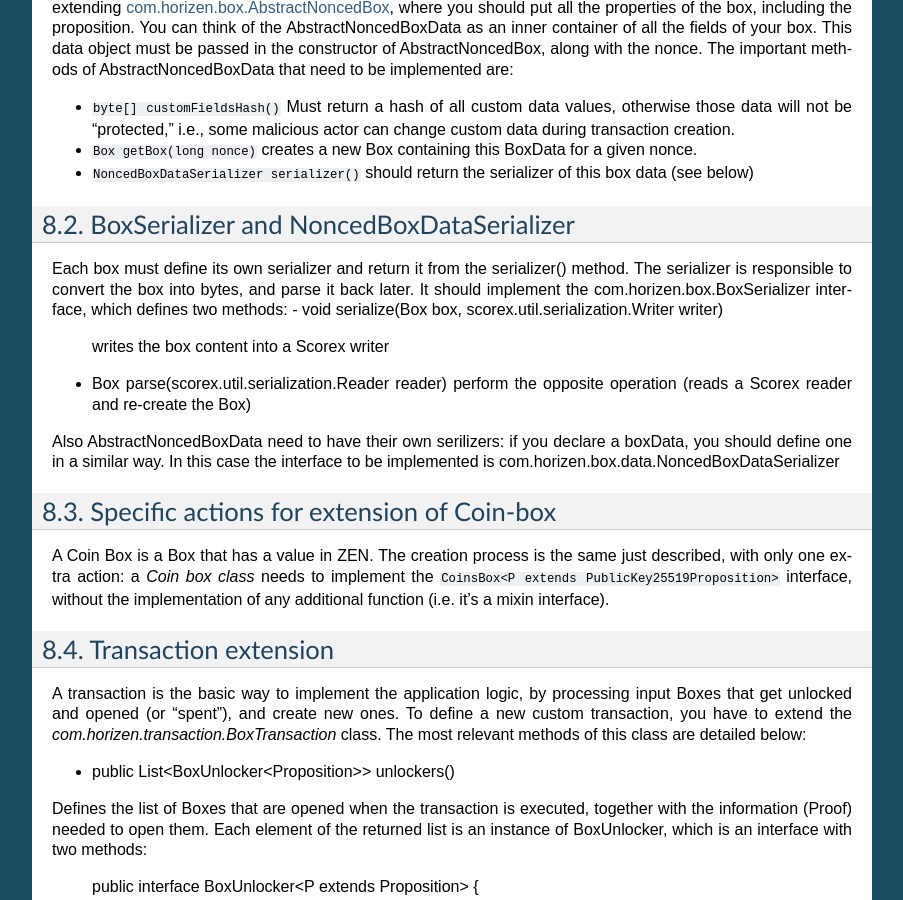
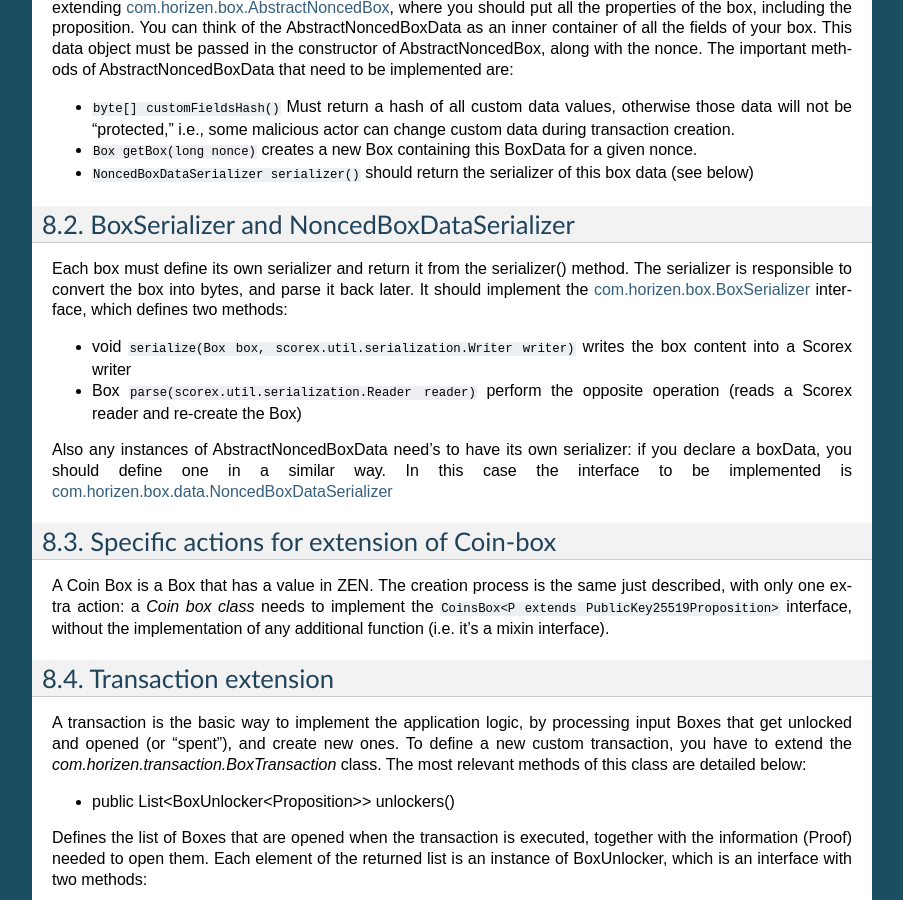
Before and after one commit to HorizenOfficial/developer-horizen-global, a Sphinx documentation site: the page built from docs/introduction/Sidechain-SDK-extension.rst, in a window 1280 px wide and 900 px high, scrolled down 795 px. Shown: the whole window, without its empty margins (198-1101 px from the left). Built offline with Sphinx 7.4.7, drawn with Linux system fonts in a browser that asks for light colours.

Commit message:
added backticks and links to code for BoxSerializer and NoncedBoxDataSerializer section

```diff
--- a/docs/introduction/Sidechain-SDK-extension.rst
+++ b/docs/introduction/Sidechain-SDK-extension.rst
@@ -46,13 +46,14 @@ BoxSerializer and NoncedBoxDataSerializer
 #########################################
 
 Each box must define its own serializer and return it from the serializer() method.
-The serializer is responsible to convert the box into bytes, and parse it back later. It should implement the com.horizen.box.BoxSerializer interface, which defines two methods:
-- void serialize(Box box, scorex.util.serialization.Writer writer)
+The serializer is responsible to convert the box into bytes, and parse it back later. It should implement the `com.horizen.box.BoxSerializer <https://github.com/HorizenOfficial/Sidechains-SDK/blob/master/sdk/src/main/java/com/horizen/box/BoxSerializer.java>`_ interface, which defines two methods:
+
+- void ``serialize(Box box, scorex.util.serialization.Writer writer)``
   writes the box content into a Scorex writer
-- Box parse(scorex.util.serialization.Reader reader)
+- Box ``parse(scorex.util.serialization.Reader reader)``
   perform the opposite operation (reads a Scorex reader and re-create the Box)
 
-Also AbstractNoncedBoxData need to have their own serilizers: if you declare a boxData, you should define one in a similar way. In this case the interface to be implemented is com.horizen.box.data.NoncedBoxDataSerializer
+Also any instances of AbstractNoncedBoxData need's to have its own serializer: if you declare a boxData, you should define one in a similar way. In this case the interface to be implemented is `com.horizen.box.data.NoncedBoxDataSerializer <https://github.com/HorizenOfficial/Sidechains-SDK/blob/master/sdk/src/main/java/com/horizen/box/data/NoncedBoxDataSerializer.java>`_
 
 
 Specific actions for extension of Coin-box
```
